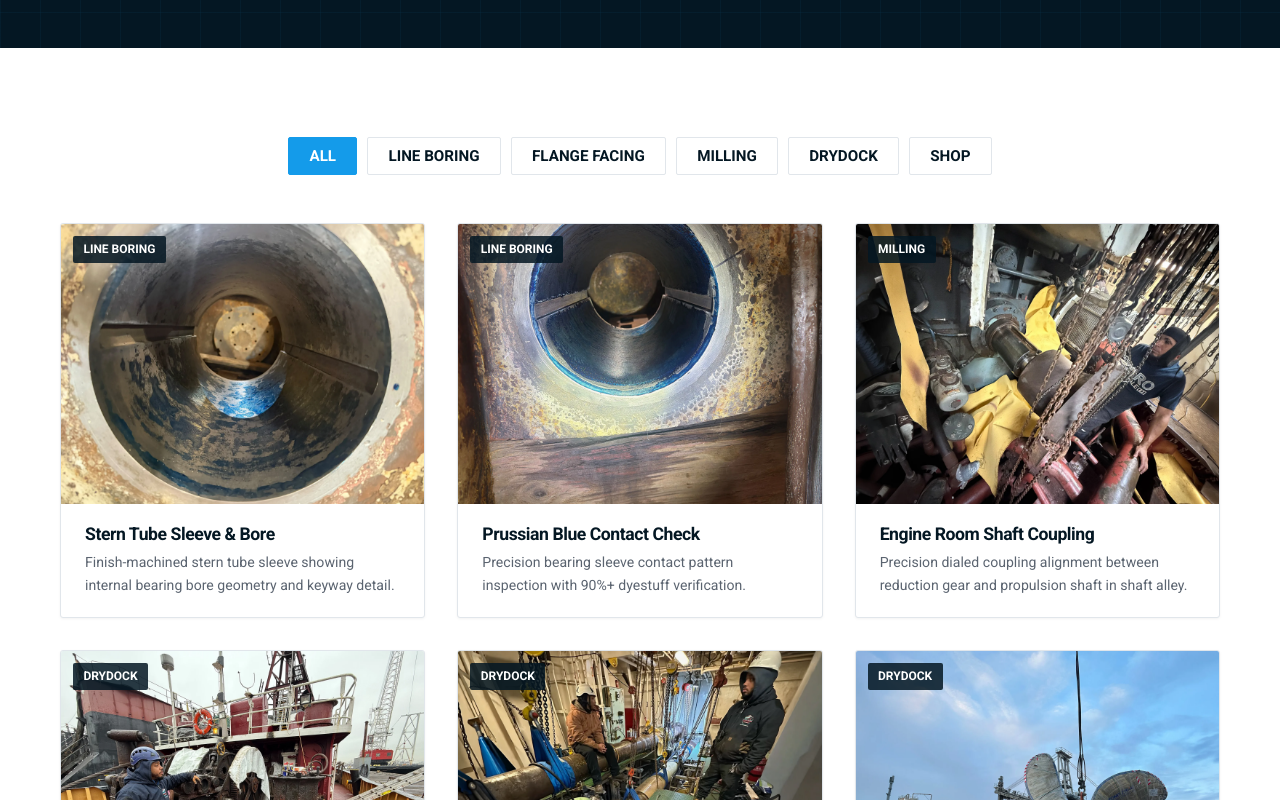
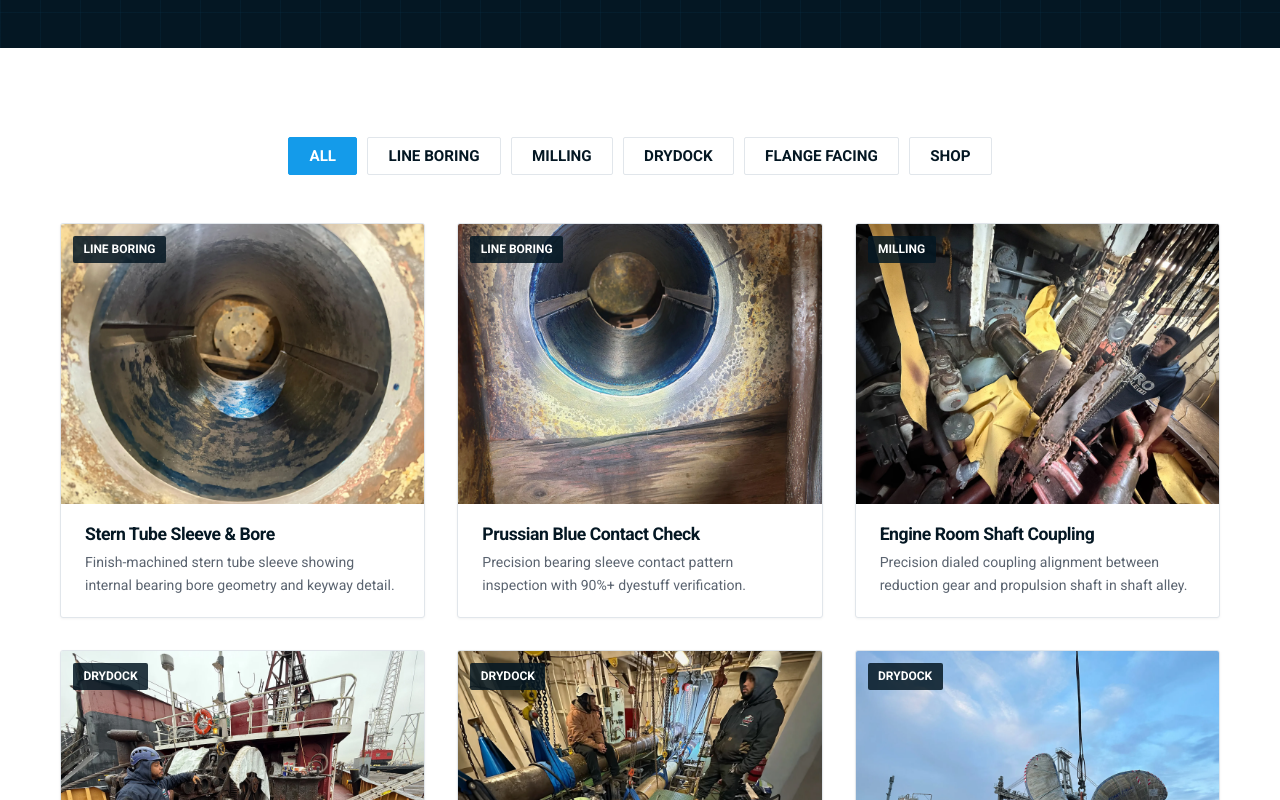
Before and after one commit to cozunap/brothers-machine-services, a React (Vite) app in the folder frontend/: page /gallery in a window 1280 px wide. Shown: the part 420-1220 px from the top of the page. Built offline with nearby package versions, Linux system fonts and the light colour scheme; no server answers.

Commit message:
fix: dynamically hide gallery category filters with 0 items and populate fallback gallery items

```diff
--- a/frontend/src/api.ts
+++ b/frontend/src/api.ts
@@ -84,6 +84,10 @@ export const fallbackGallery: GalleryItem[] = [
   { id: 4, title: 'Caddell Deck Winch Overhaul', caption: 'Heavy marine winch disassembly and on-deck bearing boring at Caddell Drydock.', image_url: '/assets/Brothers-Machine-Services-Corp-Photo-5.webp', category: 'Drydock', sort_order: 4, visible: 1 },
   { id: 5, title: 'Shaft Alley Rigging Team', caption: 'Brothers Machine team coordinating propulsion shafting and bearing alignment under dock deadlines.', image_url: '/assets/Brothers-Machine-Services-Corp-Photo-10.webp', category: 'Drydock', sort_order: 5, visible: 1 },
   { id: 6, title: 'Heavy Propeller Lift', caption: 'Heavy 4-blade propeller rigging and bore taper preparation at shipyard slipway.', image_url: '/assets/Brothers-Machine-Services-Corp-Photo-14.webp', category: 'Drydock', sort_order: 6, visible: 1 },
+  { id: 7, title: 'Hydraulic Flange Bolt Tensioning', caption: 'Multi-cylinder calibrated hydraulic tensioning for uniform clamp load on main shaft flange.', image_url: '/assets/Brothers-Machine-Services-Corp-Photo-16.webp', category: 'Flange Facing', sort_order: 7, visible: 1 },
+  { id: 8, title: 'GMD Shipyard Stern Overhaul', caption: 'Commercial vessel in Drydock 1 at GMD Shipyard undergoing stern tube line boring.', image_url: '/assets/Brothers-Machine-Services-Corp-Photo-17.webp', category: 'Drydock', sort_order: 8, visible: 1 },
+  { id: 9, title: 'Safety-Wired Marine Fasteners', caption: 'High-spec marine safety wiring securing fasteners against heavy hull vibration.', image_url: '/assets/Brothers-Machine-Services-Corp-Photo-18.webp', category: 'Shop', sort_order: 9, visible: 1 },
+  { id: 10, title: 'Composite Stern Tube Bearing', caption: 'Water-lubricated Thordon composite bearing installed and line-checked in ship stern frame.', image_url: '/assets/Brothers-Machine-Services-Corp-Photo-21.webp', category: 'Line Boring', sort_order: 10, visible: 1 },
 ];
 
 export async function fetchSettings(): Promise<SiteSettings> {
--- a/frontend/src/pages/Gallery.tsx
+++ b/frontend/src/pages/Gallery.tsx
@@ -9,11 +9,18 @@ export const Gallery: React.FC<GalleryProps> = ({ gallery }) => {
   const [activeCategory, setActiveCategory] = useState<string>('All');
   const [activeLightbox, setActiveLightbox] = useState<GalleryItem | null>(null);
 
-  const categories = ['All', 'Line Boring', 'Flange Facing', 'Milling', 'Drydock', 'Shop'];
+  // Extract only categories that actually exist in the gallery items
+  const availableCategories = React.useMemo(() => {
+    const cats = Array.from(new Set(gallery.map(item => item.category).filter(Boolean)));
+    return cats.length > 0 ? ['All', ...cats] : [];
+  }, [gallery]);
 
-  const filteredItems = activeCategory === 'All'
+  // If activeCategory is not in available categories, reset to 'All'
+  const currentCategory = availableCategories.includes(activeCategory) ? activeCategory : 'All';
+
+  const filteredItems = currentCategory === 'All'
     ? gallery
-    : gallery.filter(item => item.category.toLowerCase() === activeCategory.toLowerCase());
+    : gallery.filter(item => item.category.toLowerCase() === currentCategory.toLowerCase());
 
   return (
     <div>
@@ -36,8 +43,9 @@ export const Gallery: React.FC<GalleryProps> = ({ gallery }) => {
       {/* Filter Tabs */}
       <div className="section section-white">
         <div className="container">
+          {availableCategories.length > 1 && (
             <div style={{ display: 'flex', gap: '0.65rem', flexWrap: 'wrap', justifyContent: 'center', marginBottom: '3rem' }}>
-            {categories.map((cat) => (
+              {availableCategories.map((cat) => (
                 <button
                   key={cat}
                   onClick={() => setActiveCategory(cat)}
@@ -49,9 +57,9 @@ export const Gallery: React.FC<GalleryProps> = ({ gallery }) => {
                     textTransform: 'uppercase',
                     fontWeight: 600,
                     cursor: 'pointer',
-                  border: activeCategory === cat ? '1px solid var(--color-steel-blue)' : '1px solid var(--color-border)',
-                  background: activeCategory === cat ? 'var(--color-steel-blue)' : '#ffffff',
-                  color: activeCategory === cat ? '#ffffff' : 'var(--color-navy)',
+                    border: currentCategory === cat ? '1px solid var(--color-steel-blue)' : '1px solid var(--color-border)',
+                    background: currentCategory === cat ? 'var(--color-steel-blue)' : '#ffffff',
+                    color: currentCategory === cat ? '#ffffff' : 'var(--color-navy)',
                     transition: 'var(--transition)'
                   }}
                 >
@@ -59,8 +67,14 @@ export const Gallery: React.FC<GalleryProps> = ({ gallery }) => {
                 </button>
               ))}
             </div>
+          )}
 
           {/* Gallery Grid */}
+          {filteredItems.length === 0 ? (
+            <div style={{ textAlign: 'center', padding: '4rem 1rem', color: 'var(--color-steel-gray)' }}>
+              <p style={{ fontSize: '1.1rem' }}>No projects available in this category yet.</p>
+            </div>
+          ) : (
             <div className="grid-3">
             {filteredItems.map((item) => (
               <div
@@ -102,6 +116,7 @@ export const Gallery: React.FC<GalleryProps> = ({ gallery }) => {
               </div>
             ))}
             </div>
+          )}
         </div>
       </div>
 
```
Also changed, not shown: 4 other files (tests, documents, lock files or other folders). Lines whose indentation alone changed are shown as unchanged.
